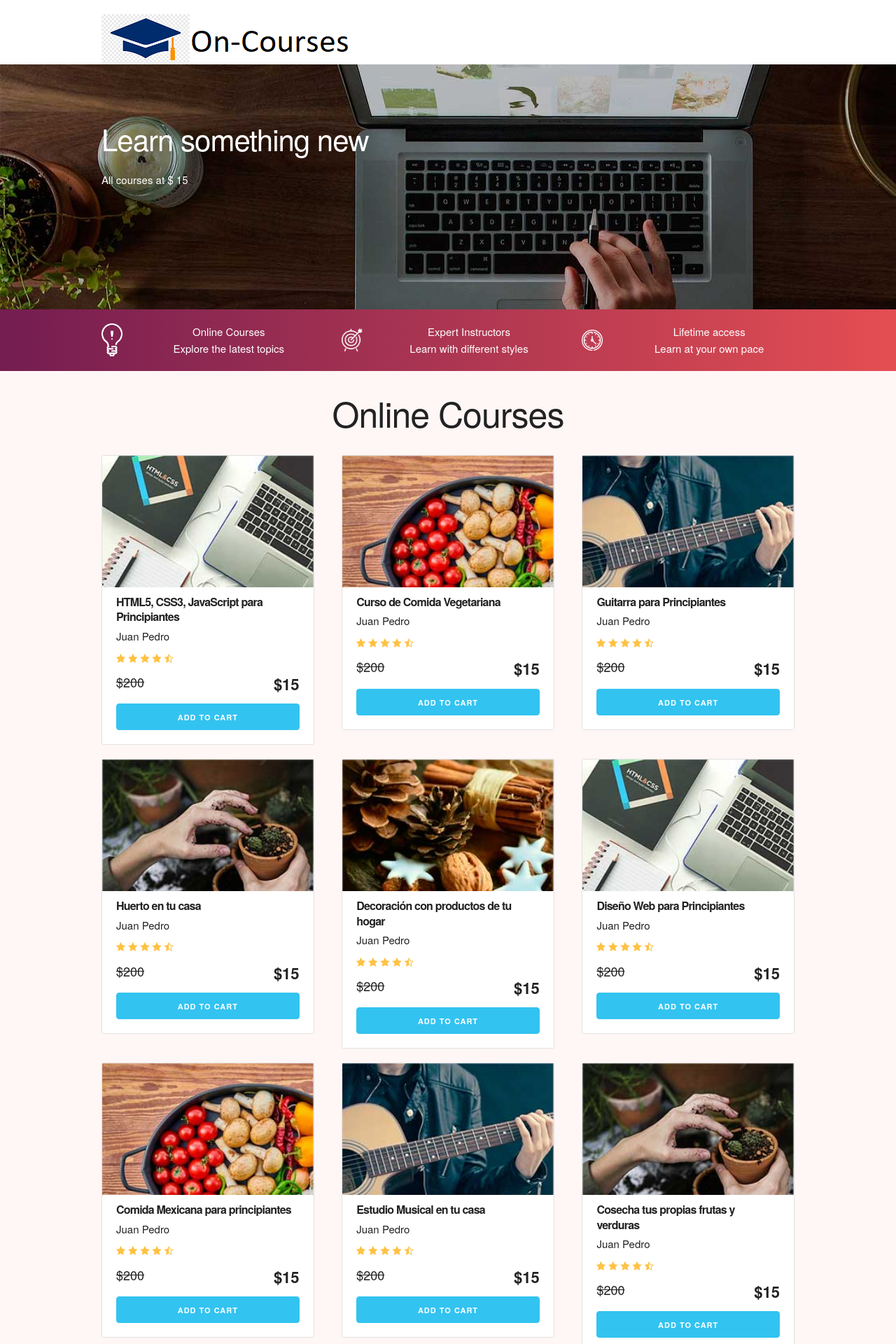
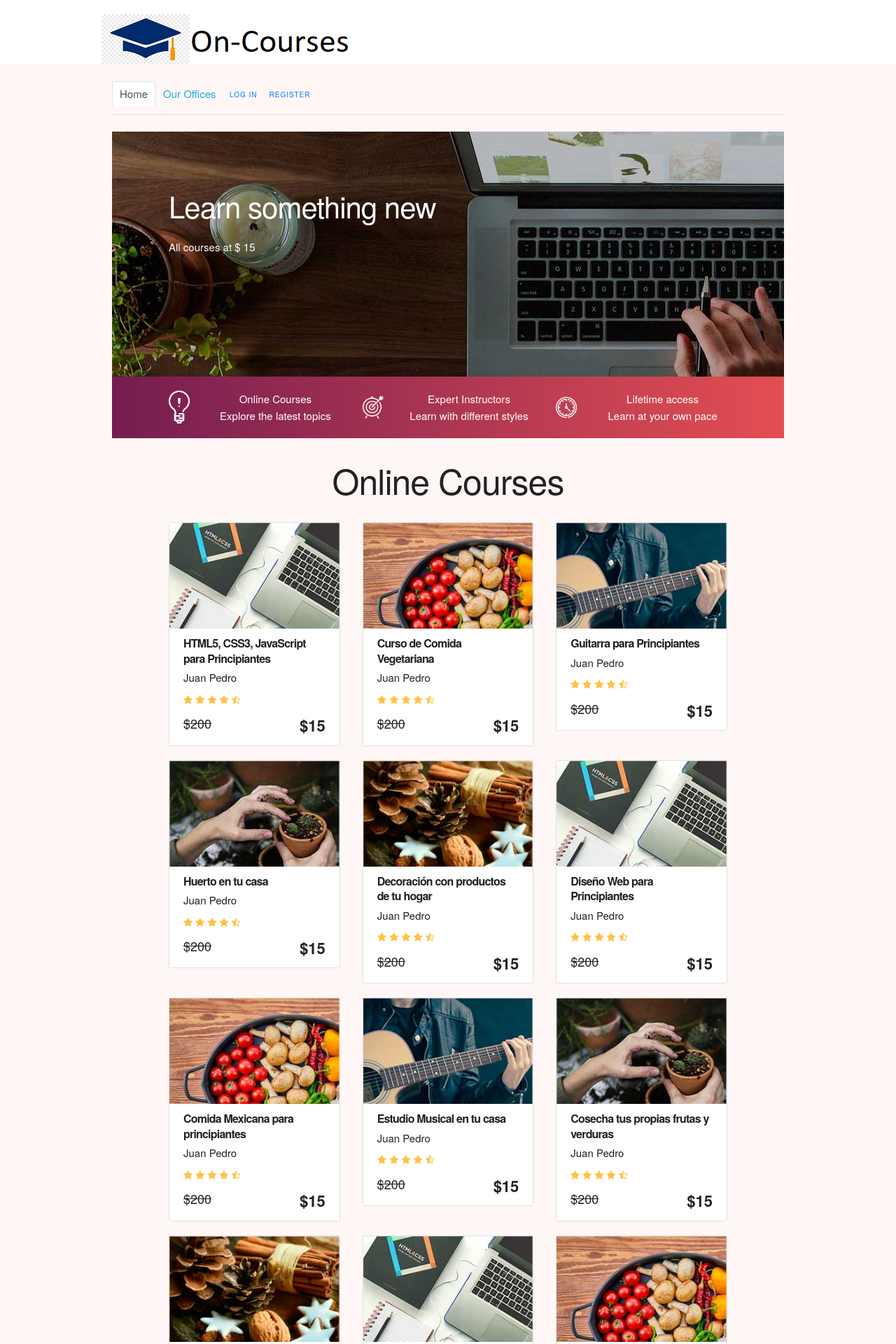
Before and after one commit to acamposhd/backend-proyecto-web, an Angular app in the folder frontend-proyecto-web/: page / in a window 1280 px wide. Shown: the top 1920 px of the page at 70% size. Built offline with nearby package versions, Linux system fonts and the light colour scheme.

Commit message:
se preparo el diseño para los no-clientes, barra de navegacion y se eliminaron botones de agregar cursos

```diff
--- a/frontend-proyecto-web/src/app/components/homepage/homepage.component.html
+++ b/frontend-proyecto-web/src/app/components/homepage/homepage.component.html
@@ -1,3 +1,115 @@
+<div class="container">
+            <br>
+            <!-- Nav tabs -->
+            <ul class="nav nav-tabs" role="tablist">
+                <li class="nav-item">
+                    <a class="nav-link active" data-toggle="tab" href="#home">Home</a>
+                </li>
+                <li class="nav-item">
+                    <a class="nav-link" data-toggle="tab" href="#offices">Our Offices</a>
+                </li>
+                <li class="nav-item">
+                    <button type="button" class="btn btn-link" data-toggle="modal" data-target="#logInModal">Log
+                        in</button>
+                         <!-- The Modal for Login -->
+                    <div class="modal" id="logInModal">
+                        <div class="modal-dialog">
+                            <div class="modal-content">
+
+                                <!-- Modal Header for Login -->
+                                <div class="modal-header">
+                                    <h4 class="modal-title">Payment Method</h4>
+                                    <button type="button" class="close" data-dismiss="modal">&times;</button>
+                                </div>
+
+                                <!-- Modal body for Login -->
+                                <div class="modal-body">
+                                    <form action="index.php" class="needs-validation" novalidate>
+                                        <label for="name">Email:</label>
+                                        <input type="text" class="form-control " id="product_name" required>
+                                        <div class="valid-feedback">Valid.</div>
+                                        <div class="invalid-feedback">Please fill out this field.</div>
+                                        <label for="color">Pasword:</label>
+                                        <input type="password" class="form-control" id="product_color" required>
+                                        <div class="valid-feedback">Valid.</div>
+                                        <div class="invalid-feedback">Please fill out this field.</div>
+                                    </form>
+
+                                </div>
+
+                                <!-- Modal footer for Login -->
+                                <div class="modal-footer">
+                                    <button type="button" class="btn btn-primary" data-dismiss="modal">Save</button>
+                                    <button type="button" class="btn btn-danger" data-dismiss="modal">Close</button>
+                                </div>
+
+                            </div>
+                        </div>
+                    </div>
+
+                </li>
+                <li class="nav-item">
+                    <!--Register-->
+                    <div>
+
+                        <button type="button" class="btn btn-link" data-toggle="modal"
+                            data-target="#registerModale">Register
+
+                        </button>
+                    </div>
+
+                    <div>
+                        <!-- The Modal for register -->
+                        <div class="modal" id="registerModale">
+                            <div class="modal-dialog">
+                                <div class="modal-content">
+
+                                    <!-- Modal Header for register-->
+                                    <div class="modal-header">
+                                        <h4 class="modal-title">Payment Method</h4>
+                                        <button type="button" class="close" data-dismiss="modal">&times;</button>
+                                    </div>
+
+                                    <!-- Modal body for register-->
+                                    <div class="modal-body">
+                                        <form action="index.php" class="needs-validation" novalidate>
+                                            <label for="name">Email:</label>
+                                            <input type="text" class="form-control " id="product_name" required>
+                                            <label for="name">First Name:</label>
+                                            <input type="text" class="form-control " id="product_name" required>
+                                            <label for="name">Last Name:</label>
+                                            <input type="text" class="form-control " id="product_name" required>
+                                            <label for="name">Password:</label>
+                                            <input type="password" class="form-control " id="product_name" required>
+                                            <label for="name">Confirm Password:</label>
+                                            <input type="password" class="form-control " id="product_name" required>
+                                            <label for="name">Phone:</label>
+                                            <input type="text" class="form-control " id="product_name" required>
+                                        </form>
+                                    </div>
+
+                                    <!-- Modal footer for register -->
+                                    <div class="modal-footer">
+                                        <button type="button" class="btn btn-primary" data-dismiss="modal">Save</button>
+                                        <button type="button" class="btn btn-danger" data-dismiss="modal">Close</button>
+                                    </div>
+
+                                </div>
+                            </div>
+                        </div>
+
+                    </div>
+                    <!--/Register-->
+                </li>
+
+            </ul>
+</div>
+
+
+<!-- Tab panes -->
+<div class="tab-content">
+    <div id="home" class="container tab-pane active"><br>
+
         <div id="hero">
             <div class="container">
                 <div class="row">
@@ -5,6 +117,7 @@
                         <div class="contenido-hero">
                             <h2>Learn something new</h2>
                             <p>All courses at $ 15</p>
+
                         </div>
                     </div>
                 </div>
@@ -42,8 +155,7 @@
                             <p>Juan Pedro</p>
                             <img src="../assets/images/estrellas.png">
                             <p class="precio">$200 <span class="u-pull-right ">$15</span></p>
-                    <a href="#" class="u-full-width button-primary button input agregar-carrito" data-id="1">Add to
-                        cart</a>
+
                         </div>
                     </div>
                     <!--.card-->
@@ -56,8 +168,7 @@
                             <p>Juan Pedro</p>
                             <img src="../assets/images/estrellas.png">
                             <p class="precio">$200 <span class="u-pull-right ">$15</span></p>
-                    <a href="#" class="u-full-width button-primary button input agregar-carrito" data-id="2">
-                        Add to cart</a>
+
                         </div>
                     </div>
                 </div>
@@ -69,8 +180,7 @@
                             <p>Juan Pedro</p>
                             <img src="../assets/images/estrellas.png">
                             <p class="precio">$200 <span class="u-pull-right ">$15</span></p>
-                    <a href="#" class="u-full-width button-primary button input agregar-carrito" data-id="3">
-                        Add to cart</a>
+
                         </div>
                     </div>
                     <!--.card-->
@@ -87,8 +197,7 @@
                             <p>Juan Pedro</p>
                             <img src="../assets/images/estrellas.png">
                             <p class="precio">$200 <span class="u-pull-right ">$15</span></p>
-                    <a href="#" class="u-full-width button-primary button input agregar-carrito" data-id="4">
-                        Add to cart</a>
+
                         </div>
                     </div>
                     <!--.card-->
@@ -101,8 +210,7 @@
                             <p>Juan Pedro</p>
                             <img src="../assets/images/estrellas.png">
                             <p class="precio">$200 <span class="u-pull-right ">$15</span></p>
-                    <a href="#" class="u-full-width button-primary button input agregar-carrito" data-id="5">
-                        Add to cart</a>
+
                         </div>
                     </div>
                     <!--.card-->
@@ -115,8 +223,7 @@
                             <p>Juan Pedro</p>
                             <img src="../assets/images/estrellas.png">
                             <p class="precio">$200 <span class="u-pull-right ">$15</span></p>
-                    <a href="#" class="u-full-width button-primary button input agregar-carrito" data-id="6">
-                        Add to cart</a>
+
                         </div>
                     </div>
                     <!--.card-->
@@ -132,8 +239,7 @@
                             <p>Juan Pedro</p>
                             <img src="../assets/images/estrellas.png">
                             <p class="precio">$200 <span class="u-pull-right ">$15</span></p>
-                    <a href="#" class="u-full-width button-primary button input agregar-carrito" data-id="7">
-                        Add to cart</a>
+
                         </div>
                     </div>
                     <!--.card-->
@@ -146,8 +252,7 @@
                             <p>Juan Pedro</p>
                             <img src="../assets/images/estrellas.png">
                             <p class="precio">$200 <span class="u-pull-right ">$15</span></p>
-                    <a href="#" class="u-full-width button-primary button input agregar-carrito" data-id="8">
-                        Add to cart</a>
+
                         </div>
                     </div>
                     <!--.card-->
@@ -160,8 +265,7 @@
                             <p>Juan Pedro</p>
                             <img src="../assets/images/estrellas.png">
                             <p class="precio">$200 <span class="u-pull-right ">$15</span></p>
-                    <a href="#" class="u-full-width button-primary button input agregar-carrito" data-id="9">
-                        Add to cart</a>
+
                         </div>
                     </div>
                     <!--.card-->
@@ -177,8 +281,7 @@
                             <p>Juan Pedro</p>
                             <img src="../assets/images/estrellas.png">
                             <p class="precio">$200 <span class="u-pull-right ">$15</span></p>
-                    <a href="#" class="u-full-width button-primary button input agregar-carrito" data-id="10">
-                        Add to cart</a>
+
                         </div>
                     </div>
                     <!--.card-->
@@ -191,8 +294,7 @@
                             <p>Juan Pedro</p>
                             <img src="../assets/images/estrellas.png">
                             <p class="precio">$200 <span class="u-pull-right ">$15</span></p>
-                    <a href="#" class="u-full-width button-primary button input agregar-carrito" data-id="11">
-                        Add to cart</a>
+
                         </div>
                     </div>
                     <!--.card-->
@@ -205,8 +307,7 @@
                             <p>Juan Pedro</p>
                             <img src="../assets/images/estrellas.png">
                             <p class="precio">$200 <span class="u-pull-right ">$15</span></p>
-                    <a href="#" class="u-full-width button-primary button input agregar-carrito" data-id="12">
-                        Add to cart</a>
+
                         </div>
                     </div>
                     <!--.card-->
@@ -214,3 +315,15 @@
             </div>
             <!--.row-->
         </div>
+
+    </div>
+
+    <div id="offices" class="container tab-pane fade"><br>
+        <h3>Our Offices</h3>
+        <iframe
+            src="https://www.google.com/maps/embed?pb=!1m18!1m12!1m3!1d3205.507752080463!2d-102.15997794582303!3d21.838548254242525!2m3!1f0!2f0!3f0!3m2!1i1024!2i768!4f13.1!3m3!1m2!1s0x8429f47ec9d93fb9%3A0x38cd71b81ada3c58!2sUniversidad%20Tecnol%C3%B3gica%20El%20Reto%C3%B1o!5e0!3m2!1ses-419!2smx!4v1586026947200!5m2!1ses-419!2smx"
+            width="600" height="450" frameborder="0" style="border:0;" allowfullscreen="" aria-hidden="false"
+            tabindex="0">
+        </iframe>
+    </div>
+</div>
```
Lines whose indentation alone changed are shown as unchanged.
